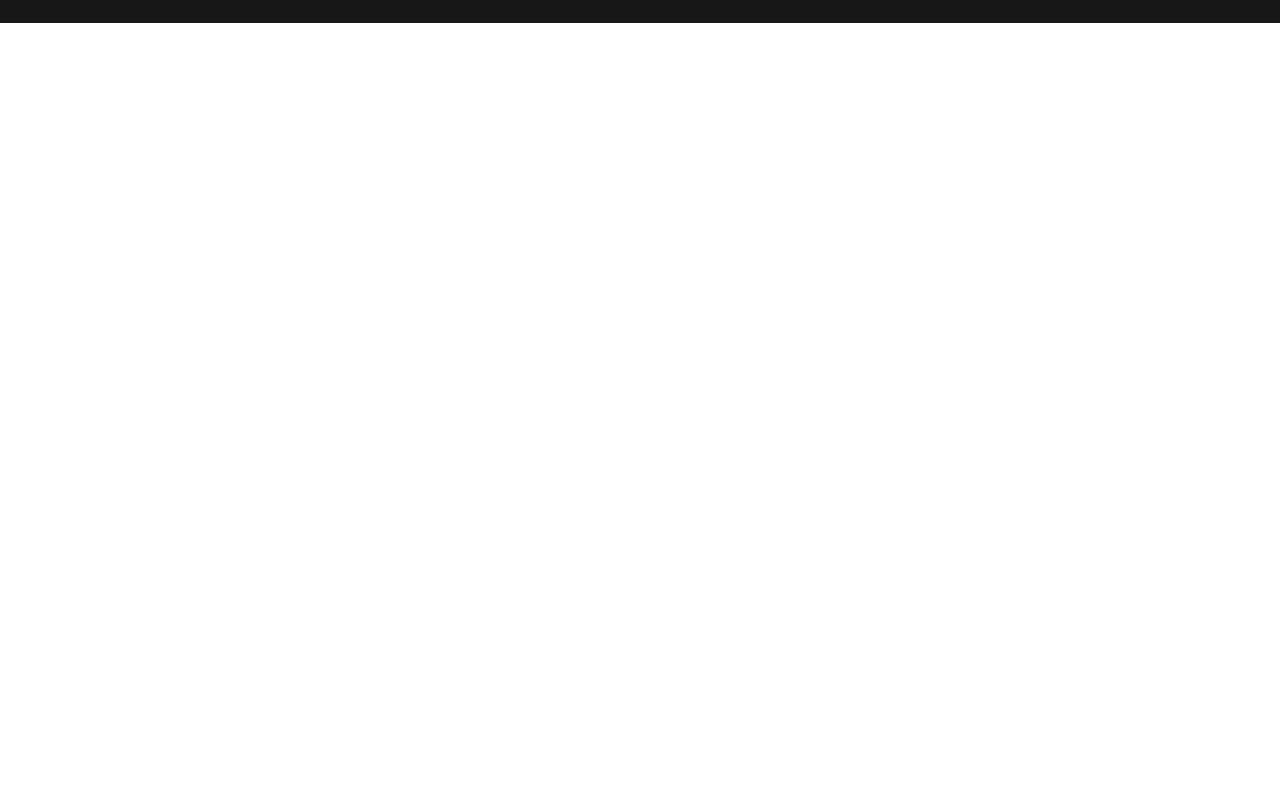
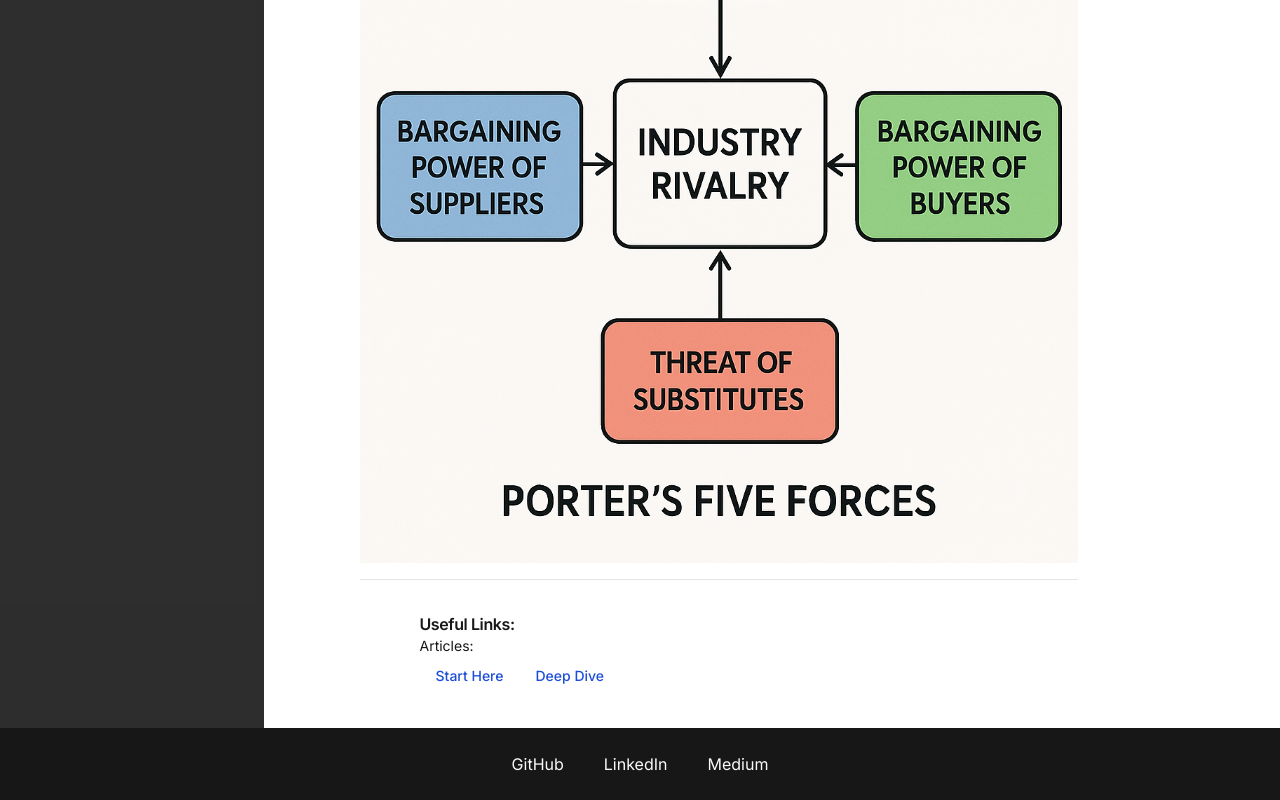
Before and after one commit to lucasSSalgado/next-valuation, a Next.js app: page /en/general/porter-forces in a window 1280 px wide. Shown: the part 921-1721 px from the top of the page. Before the commit the page ends 944 px from the top, so only its background shows below. Built offline with nearby package versions, Linux system fonts and the light colour scheme.

Commit message:
image and links in the five porter forces

```diff
--- a/messages/general/porter/en.json
+++ b/messages/general/porter/en.json
@@ -3,6 +3,11 @@
         "title": "Porters Five Forces",
         "p1": "Porters Five Forces is a framework for analyzing the competitive dynamics within an industry. It examines five key factors that shape the intensity of competition and the profitability of an industry. The first force is the threat of new entrants, which considers how easy or difficult it is for new companies to enter the market and compete. If entry barriers are low, new entrants can quickly increase competition, potentially reducing profitability for existing players. The second force is the bargaining power of suppliers. This force analyzes how much power suppliers have over the prices and quality of materials or services they provide. When suppliers are few or offer unique products, they can demand higher prices, squeezing industry margins.",
         "p2": "The third force is the bargaining power of buyers, which looks at the influence customers have over pricing and terms. When buyers are few or purchase in large volumes, they can negotiate for lower prices or better service, affecting industry profitability. The fourth force is the threat of substitute products or services. This force assesses the availability of alternative products that can fulfill the same need. High availability of substitutes can limit the price that can be charged and increase competition. Finally, the fifth force is the intensity of competitive rivalry. This force examines the degree of competition among existing firms. High rivalry can result from many competitors, slow industry growth, or lack of differentiation, leading to price wars and reduced profitability.",
-        "p3": "Together, these forces determine the competitive landscape and profitability potential within an industry, guiding strategic decision-making for businesses."
+        "p3": "Together, these forces determine the competitive landscape and profitability potential within an industry, guiding strategic decision-making for businesses.",
+        "image": "/poter_en.png",
+        "name_link1" : "Start Here",
+        "link1": "https://www.forbes.com/advisor/business/porters-five-forces/",
+        "name_link2" : "Deep Dive",
+        "link2": "https://www.investopedia.com/terms/p/porter.asp"
     }
 }
--- a/messages/general/porter/pt.json
+++ b/messages/general/porter/pt.json
@@ -3,6 +3,11 @@
         "title": "As Cinco Forças de Porter",
         "p1": "As Cinco Forças de Porter é uma estrutura para analisar a dinâmica competitiva dentro de uma indústria. Ela examina cinco fatores principais que moldam a intensidade da competição e a rentabilidade de uma indústria. A primeira força é a ameaça de novos entrantes, que considera quão fácil ou difícil é para novas empresas entrarem no mercado e competirem. Se as barreiras de entrada são baixas, novos entrantes podem rapidamente aumentar a competição, potencialmente reduzindo a rentabilidade dos jogadores existentes. A segunda força é o poder de barganha dos fornecedores. Esta força analisa quanto poder os fornecedores têm sobre os preços e a qualidade dos materiais ou serviços que fornecem. Quando os fornecedores são poucos ou oferecem produtos únicos, eles podem exigir preços mais altos, comprimindo as margens da indústria.",
         "p2": "A terceira força é o poder de barganha dos compradores, que analisa a influência dos clientes sobre os preços e termos. Quando os compradores são poucos ou compram em grandes volumes, eles podem negociar por preços mais baixos ou melhor serviço, afetando a rentabilidade da indústria. A quarta força é a ameaça de produtos ou serviços substitutos. Esta força avalia a disponibilidade de produtos alternativos que podem atender à mesma necessidade. Alta disponibilidade de substitutos pode limitar o preço que pode ser cobrado e aumentar a competição. Finalmente, a quinta força é a intensidade da rivalidade competitiva. Esta força examina o grau de competição entre as empresas existentes. Alta rivalidade pode resultar de muitos concorrentes, crescimento lento da indústria ou falta de diferenciação, levando a guerras de preços e redução da rentabilidade.",
-        "p3": "Juntas, essas forças determinam o cenário competitivo e o potencial de rentabilidade dentro de uma indústria, orientando a tomada de decisões estratégicas para as empresas."
+        "p3": "Juntas, essas forças determinam o cenário competitivo e o potencial de rentabilidade dentro de uma indústria, orientando a tomada de decisões estratégicas para as empresas.",
+        "image": "/poter_pt.png",
+        "name_link1" : "Começe aqui",
+        "link1": "https://www.empiricus.com.br/explica/5-forcas-de-porter/",
+        "name_link2" : "Aprofundamento",
+        "link2": "https://rockcontent.com/br/blog/5-forcas-de-porter/"
     }
 }
--- a/src/app/[locale]/general/porter-forces/page.tsx
+++ b/src/app/[locale]/general/porter-forces/page.tsx
@@ -1,5 +1,8 @@
+/* eslint-disable @next/next/no-img-element */
+import { Separator } from '@/components/ui/separator';
 import { useTranslations } from 'next-intl';
 import {unstable_setRequestLocale} from 'next-intl/server';
+import UsefulLinks from '../../components/UsefulLinks';
 
 export default function PoterPage({params: {locale}} : {params: {locale: string}}) {
     unstable_setRequestLocale(locale);
@@ -16,5 +19,12 @@ export default function PoterPage({params: {locale}} : {params: {locale: string}
         <p className="leading-7 [&:not(:first-child)]:mt-2">
             { t('p3') }
         </p>
+        <Separator className="my-4" />
+        <img src={t('image')} alt="Porter Forces" width={1000} height={1000} />
+        <Separator className="my-4" />
+        <UsefulLinks articles={[
+            { name: t('name_link1'), url: t('link1') },
+            { name: t('name_link2'), url: t('link2') }
+        ]} />
     </div>
 }
```
Also changed, not shown: public/poter_en.png (added), public/poter_pt.png (added).
